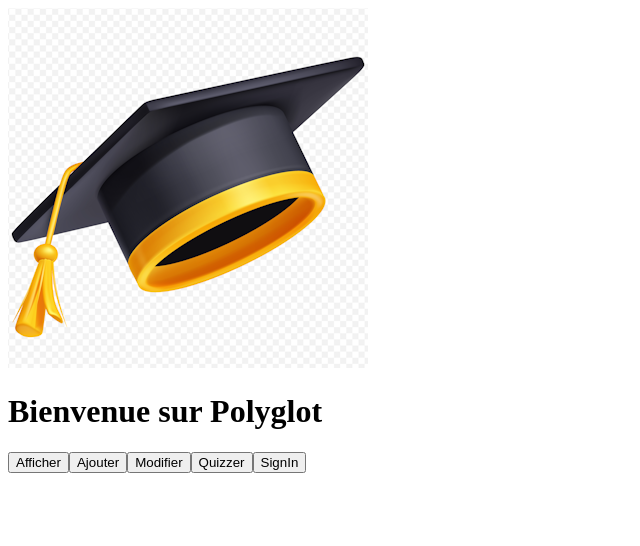
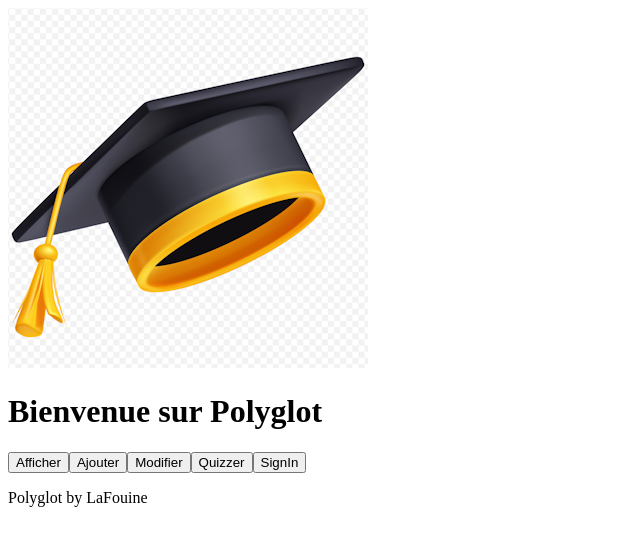
Before and after one commit to B3N0I7/PolyglotV2, a React (Vite) app in the folder Frontend/: page / in a window 1280 px wide. Shown: the top 546 px of the page, without its empty margins (0-640 px from the left). Built offline with nearby package versions, Linux system fonts and the light colour scheme.

Commit message:
feat:add-footer

```diff
--- a/Frontend/src/App.tsx
+++ b/Frontend/src/App.tsx
@@ -1,3 +1,4 @@
+import { Footer } from "./Layout/Footer/Footer";
 import { Header } from "./Layout/Header/Header";
 import { Navbar } from "./Layout/Navbar/Navbar";
 
@@ -6,6 +7,7 @@ function App() {
     <>
       <Header />
       <Navbar />
+      <Footer />
     </>
   );
 }
--- /dev/null
+++ b/Frontend/src/Layout/Footer/Footer.tsx
@@ -0,0 +1,9 @@
+import "./footer.css";
+
+export const Footer = () => {
+  return (
+    <>
+      <p>Polyglot by LaFouine</p>
+    </>
+  );
+};
--- /dev/null
+++ b/Frontend/src/Layout/Footer/index.ts
@@ -0,0 +1 @@
+export { Footer } from "./Footer";
--- a/package.json
+++ /dev/null
@@ -1,5 +0,0 @@
-{
-  "dependencies": {
-    "react-router": "^7.1.0"
-  }
-}
```
Also changed, not shown: Frontend/src/Layout/Footer/footer.css (added), 1 other file (tests, documents, lock files or other folders).
